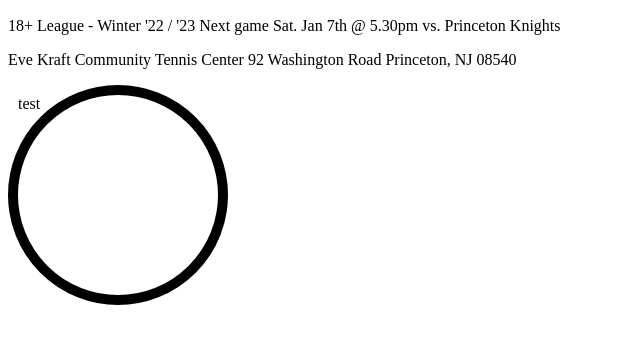
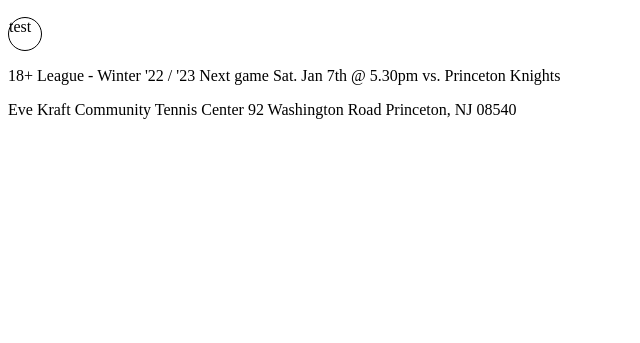
Before and after one commit to rcknplyr/tennis-test1, a plain HTML site: page index.html in a window 1280 px wide. Shown: the part 43-386 px from the top of the page, without its empty margins (0-640 px from the left). Drawn offline with Linux system fonts and the light colour scheme.

Commit message:
CSS experiment 4

```diff
--- a/index.html
+++ b/index.html
@@ -10,6 +10,7 @@
     <header> <!--Page header-->
         <img src="images/menu.svg" alt="Menu">
         <img src="images/dawgs.svg" alt="Dawgs Logo">
+        <p id="mascot">test</p>
     </header>
 
     <p> <!--Current league and next game opponent-->
@@ -24,8 +25,5 @@
         92 Washington Road
         Princeton, NJ 08540
     </p>
-    <div>
-        test
-    </div>
 </body>
 </html>
--- a/main.css
+++ b/main.css
@@ -1,6 +1,6 @@
-div {
-    width: 200px;
-    height: 200px;
-    border: 10px solid black;
+#mascot {
+    width: 32px;
+    height: 32px;
+    border: 1px solid black;
     border-radius: 50%;
 }
```
